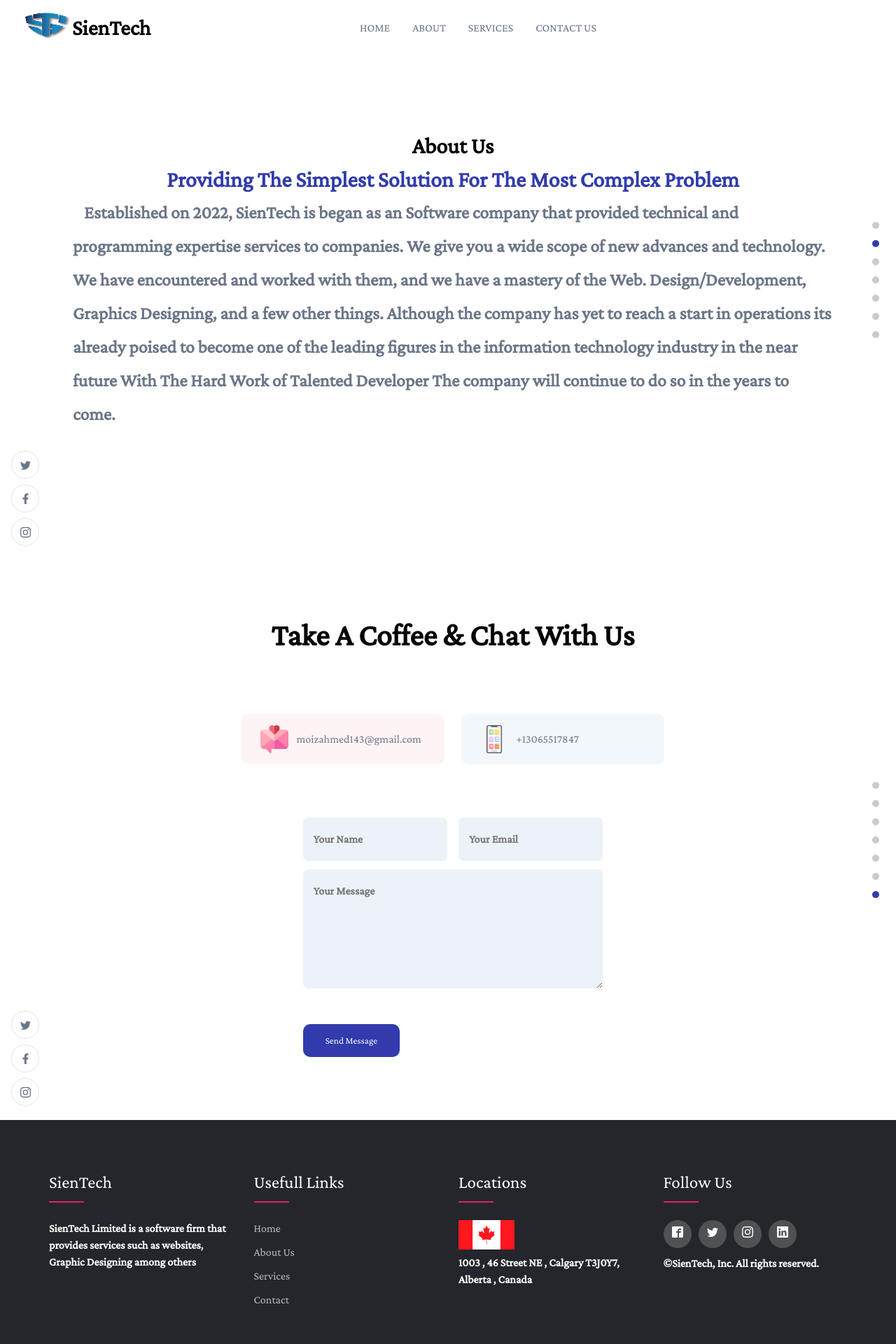
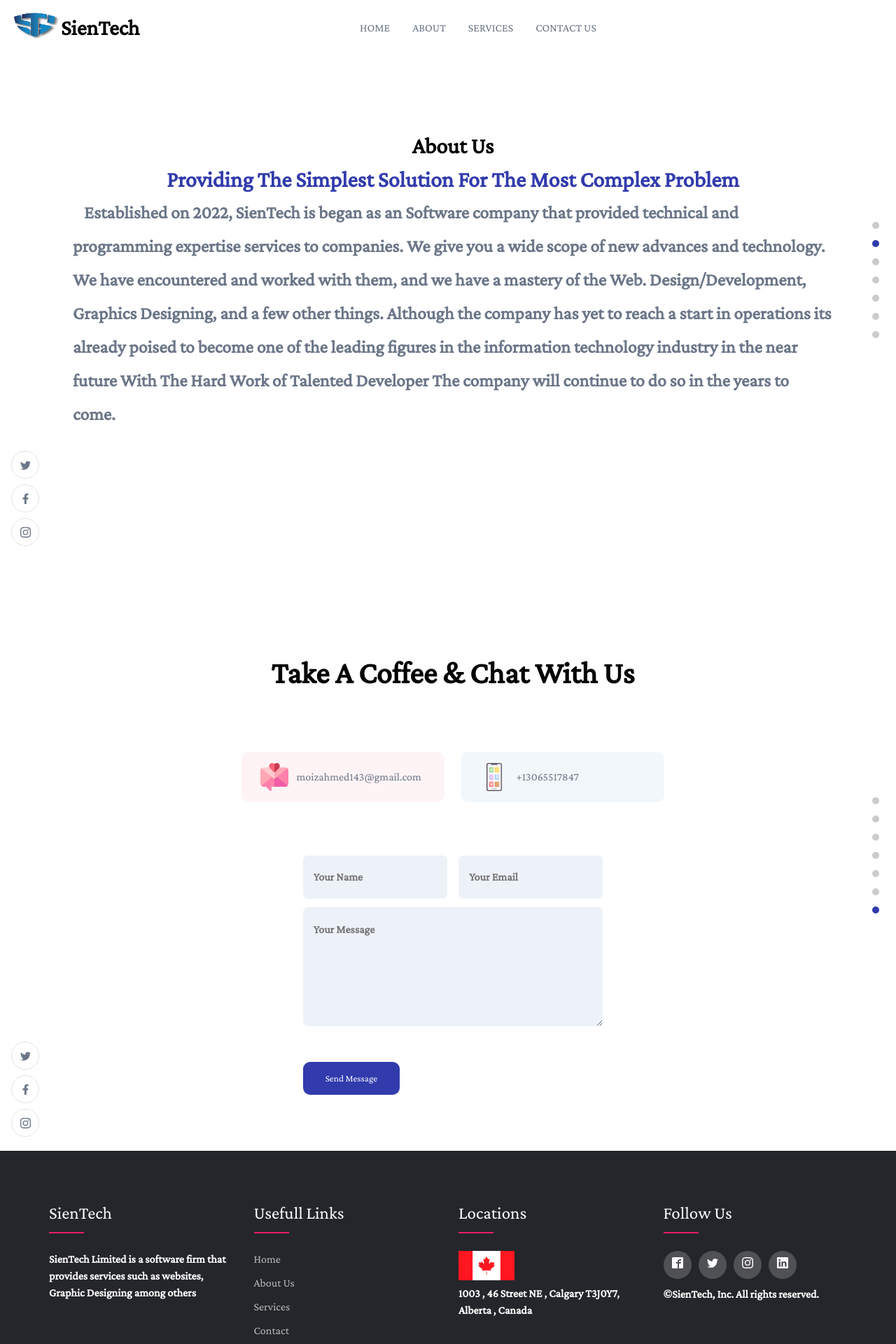
Before and after one commit to AHAdd40451/WebApp__SienTech-IT-Company-Portfolio, a React (Vite) app: page /about in a window 1280 px wide. Shown: the top 1920 px of the page at 70% size. Built offline with nearby package versions, Linux system fonts and the light colour scheme.

Commit message:
chaning in slider again again again again

```diff
--- a/src/components/Navbar/Navbar.scss
+++ b/src/components/Navbar/Navbar.scss
@@ -12,6 +12,7 @@
   position: fixed;
   z-index: 2;
   height: 5rem;
+  padding: 1rem;
 
 }
 
@@ -106,6 +107,7 @@ a:active{text-decoration: none;}
   background-color: var(--secondary-color);
 
 
+
   svg {
     width: 70%;
     height: 70%;
@@ -133,9 +135,9 @@ a:active{text-decoration: none;}
     background-color: var(--white-color);
     background-size: cover;
     background-repeat: repeat;
+    margin-bottom: 10rem;
 
     /* top box shadow */
-    box-shadow: 0px 0px 20px rgba(168, 168, 168, 0.15);
 
     svg {
       width: 35px;
--- a/src/components/slider/Slidert.jsx
+++ b/src/components/slider/Slidert.jsx
@@ -51,7 +51,7 @@ const styles = {
 const Slidert = () => {
 
   return (
-    <Carousel  autoFocus  autoPlay  swipeScrollTolerance={100} preventMovementUntilSwipeScrollTolerance transitionTime={"5000"} interval={"5000"} showThumbs={false}>
+    <Carousel  autoFocus  autoPlay  swipeScrollTolerance={100} preventMovementUntilSwipeScrollTolerance transitionTime={"3000"} interval={"3000"} showThumbs={false} infiniteLoop>
       {sliderItems?.map((item) => (
         <div className="container-slider" key={item.id}>
           <div className="container-img">
--- a/src/container/Footer/Footer.scss
+++ b/src/container/Footer/Footer.scss
@@ -2,6 +2,7 @@
   flex: 1;
   width: 100%;
   flex-direction: column;
+   margin-top: 4rem;
 
   @media screen and (max-width: 768px) {
     flex-direction: column;
```
